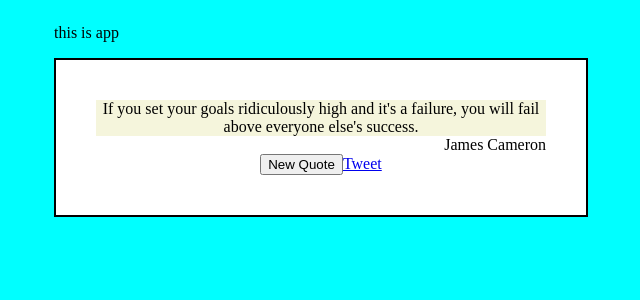
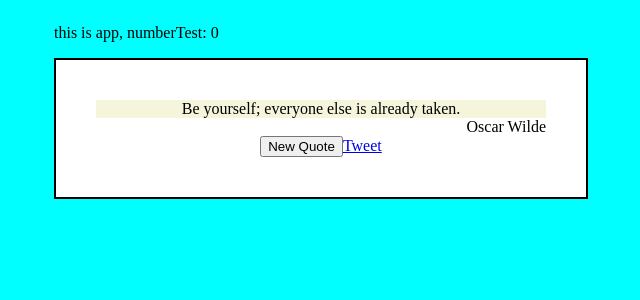
Before and after one commit to markoter/random-quote-machine, a React (Create React App) app: page / in a window 1280 px wide. Shown: the top 300 px of the page, without its empty margins (319-959 px from the left). Built offline with nearby package versions, Linux system fonts and the light colour scheme.

Commit message:
connect quote chooser with state

```diff
--- a/src/App.js
+++ b/src/App.js
@@ -2,10 +2,19 @@ import React from "react";
 import QuoteBox from "./QuoteBox";
 
 class App extends React.Component {
+    state = {
+        quoteNumberRandom: 0
+    }
+    selectRandomQuote = () => {
+        const quotesAmmount = 10 //TODO this should be length of quotesList
+        const rndNum = Math.floor(Math.random() * quotesAmmount)
+        this.setState({quoteNumberRandom: rndNum})
+    }
     render() {
+        const {quoteNumberRandom} = this.state
         return (<div id="app-container">
-            <p>this is app</p>
-            <QuoteBox />
+            <p>this is app, numberTest: {quoteNumberRandom}</p>
+            <QuoteBox quoteNumber={quoteNumberRandom}/>
         </div>
         )
     }
--- a/src/QuoteBox.js
+++ b/src/QuoteBox.js
@@ -1,12 +1,13 @@
 import React from "react";
 import quotesList from "./quotes";
 
-const QuoteBox = () => {
-    return(<div id="quote-box">
-    <div id="text">{quotesList[3].quote}</div>
-    <div id="author">{quotesList[3].author}</div>
-    <button id="new-quote">New Quote</button>
-    <a href="https://www.twitter.com" target="_blank" id="tweet-quote">Tweet</a>
+const QuoteBox = (props) => {
+    const { quoteNumber } = props
+    return (<div id="quote-box">
+        <div id="text">{quotesList[quoteNumber].quote}</div>
+        <div id="author">{quotesList[quoteNumber].author}</div>
+        <button id="new-quote">New Quote</button>
+        <a href="https://www.twitter.com" target="_blank" id="tweet-quote">Tweet</a>
     </div>)
 }
 
```
